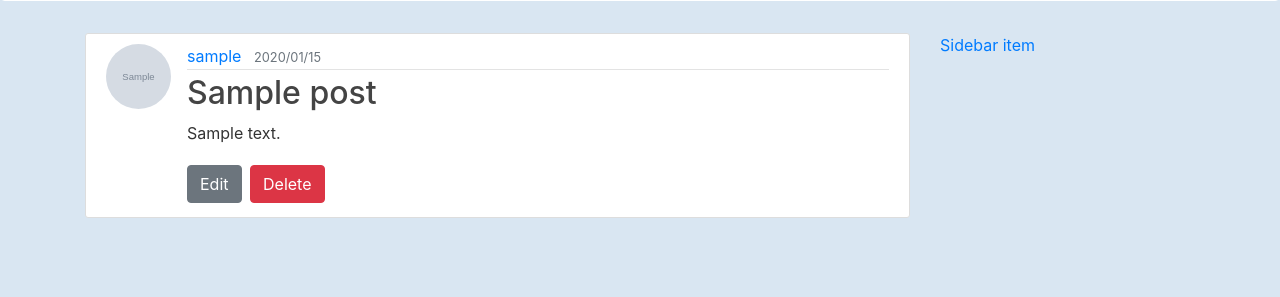
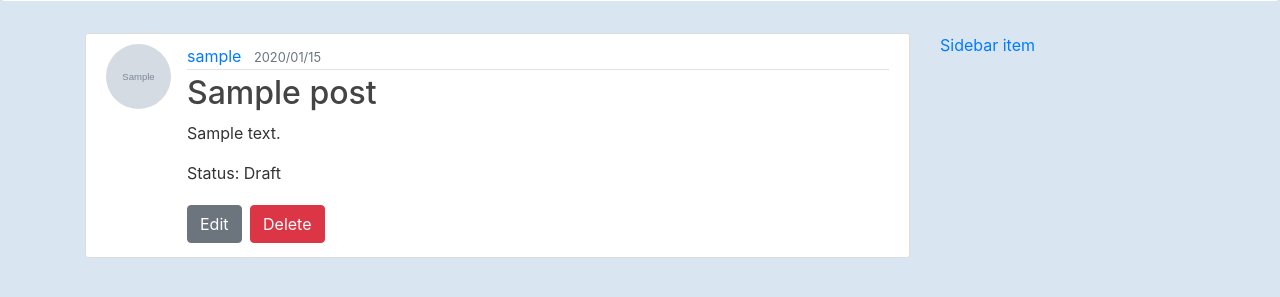
Before and after one commit to blazejosojca/flask_blog, a Flask app: page /post/1 in a window 1280 px wide. Shown: the part 170-467 px from the top of the page. Run offline with Flask 2, Linux system fonts and the light colour scheme; a user stored in the database is signed in; tables that the repository leaves empty hold one stand-in row (values such as "Sample post"); grey boxes marked "Sample" are stand-in pictures; some libraries are stand-ins or nearby versions.

Commit message:
added post status option to display posts

```diff
--- a/app/auth/routes.py
+++ b/app/auth/routes.py
@@ -82,6 +82,7 @@ def user_update():
         current_user.username = form.username.data
         current_user.email = form.email.data
         current_user.about_me = form.about_me.data
+
         db.session.commit()
         flash(_l("Your change has been saved!"), 'info')
         return redirect(url_for('auth.user_update'))
--- a/app/main/routes.py
+++ b/app/main/routes.py
@@ -22,7 +22,7 @@ def before_request():
 @bp.route("/home", methods=['GET', 'POST'])
 def home():
     page = request.args.get('page', 1, type=int)
-    query = Post.query.order_by(Post.date_posted.desc())
+    query = Post.query.filter(Post.status==Post.PUBLIC_STATUS).order_by(Post.date_posted.desc())
     posts = query.paginate(page=page, per_page=5)
     return render_template('main/home.html', title='Home', posts=posts)
 
--- a/app/models.py
+++ b/app/models.py
@@ -12,12 +12,6 @@ from werkzeug.security import (generate_password_hash,
 def load_user(user_id):
     return User.query.get(int(user_id))
 
-
-post_tags = db.Table(
-    'post_tags',
-    db.Column('tag_id', db.Integer, db.ForeignKey('tag.id')),
-    db.Column('post_id', db.Integer, db.ForeignKey('post.id'))
-)
 
 class User(UserMixin, db.Model):
     id = db.Column(db.Integer, primary_key=True)
@@ -57,28 +51,27 @@ def verify_reset_password_token(token):
 
 class Post(db.Model):
     __searchable__ = ['body']
-    STATUS_PUBLIC = 0
-    STATUS_DRAFT = 1
-    STATUS_DELETED = 2
+    PUBLIC_STATUS = 0
+    DRAFT_STATUS = 1
+    DELETED_STATUS = 2
+
     id = db.Column(db.Integer, primary_key=True)
     title = db.Column(db.String(100), nullable=False)
     date_posted = db.Column(db.DateTime, nullable=False,
                             default=datetime.utcnow)
     content = db.Column(db.Text, nullable=False)
     user_id = db.Column(db.Integer, db.ForeignKey('user.id'), nullable=False)
-    status =  db.Column(db.SmallInteger, default=STATUS_PUBLIC)
-    tags = db.relationship('Tag', secondary=post_tags,
-                           backref=db.backref('posts', lazy='dynamic'))
+    status =  db.Column(db.SmallInteger, default=DRAFT_STATUS)
+
+    def display_post_status(self):
+        if self.status == self.PUBLIC_STATUS:
+            output = 'Public'
+        elif self.status == self.DRAFT_STATUS:
+            output = 'Draft'
+        else:
+            output = 'Deleted'
+        return output
 
 
     def __repr__(self):
         return '<Post - {0}, {1}>'.format(self.title, self.date_posted)
-
-
-class Tag(db.Model):
-    id = db.Column(db.Integer, primary_key=True)
-    name = db.Column(db.String(64))
-    slug = db.Column(db.String(64), unique=True)
-
-    def __repr__(self):
-        return '<Tag {}>'.format(self.name)
--- a/app/posts/routes.py
+++ b/app/posts/routes.py
@@ -4,7 +4,7 @@ from flask_babel import _
 from werkzeug.utils import redirect
 
 from app import db
-from app.models import Post, Tag
+from app.models import Post, User
 from app.posts import bp
 from app.posts.forms import PostForm
 
@@ -41,12 +41,14 @@ def post_update(post_id):
         post.title = form.title.data
         post.content = form.content.data
         post.status = form.status.data
+        db.session.add(post)
         db.session.commit()
         flash(_('Post has been updated!'), 'success')
         return redirect(url_for('posts.post_view', post_id=post.id))
     elif request.method == 'GET':
         form.title.data = post.title
         form.content.data = post.content
+        form.status.data = post.status
     return render_template('posts/create_post.html', title='Update Post', form=form, legend='Update Post')
 
 
@@ -56,13 +58,23 @@ def post_delete(post_id):
     post = Post.query.get_or_404(post_id)
     if post.author != current_user:
         abort(403)
-    post.status = Post.STATUS_DELETED
+    post.status = Post.DELETED_STATUS
     db.session.add(post)
     db.session.commit()
     flash(_('Post has been deleted'))
     return redirect(url_for('main.home'))
 
-@bp.route('/post/tags', methods=['POST','GET'])
-@login_required
-def tags():
-    pass
+
+@bp.route('/post/<username>', methods=['GET'])
+def list_posts_per_user_public(username):
+    page = request.args.get('page', 1, type=int)
+    user = User.query.filter_by(username=username).first_or_404()
+    # order_by(Post.date_posted.desc())
+    posts = Post.query.filter_by(user_id=user.id)\
+        .order_by(Post.date_posted.desc())\
+        .paginate(page=page, per_page=5)
+    image_file = url_for('static', filename='profile_pics/' + current_user.image_file)
+    return render_template('auth/user_details.html',
+                           user=user, posts=posts,
+                           title='User details',
+                           image_file=image_file)
--- a/app/templates/posts/_post.html
+++ b/app/templates/posts/_post.html
@@ -11,6 +11,7 @@
             </h2>
             <br>
                 <span id="content{{ post.id }}">{{ post.content }}</span>
+                <p>Status: {{ post.display_post_status() }}</p>
         </div>
     </article>
 {% endblock content%}
--- a/app/templates/posts/create_post.html
+++ b/app/templates/posts/create_post.html
@@ -11,6 +11,8 @@
             {{ field.label(class='col-sm-3 control-label') }}
                 <div class="col-sm-9">
                 {{ field(class='form-control') }}
+                    {% if field.description %} <span class="help-block">{{ field.description|safe }}</span>
+                    {% endif %}
                     {% for error in field.errors %} <span class="help-block">{{ error }}</span>
                     {% endfor %}
             </div>
@@ -19,7 +21,7 @@
     {% endfor %}
     <div class="form-group">
         <div class="col-sm-offset-3 col-sm-9">
-            <button type="submit" class="btn btn-primary">Create</button>
+            <button type="submit" class="btn btn-primary">Done</button>
             <a class="btn btn-warning" href="{{ url_for('main.home')
 }}"> Cancel</a>
         </div>
--- a/app/templates/posts/post_details.html
+++ b/app/templates/posts/post_details.html
@@ -6,12 +6,14 @@
             <div class="article-metadata">
                 <a href="" class="mr-2">{{ post.author.username }}</a>
                 <small class="text-muted">{{ post.date_posted.strftime('%Y/%m/%d') }}</small>
+
             </div>
             <h2><a href="{{url_for('posts.post_view', post_id=post.id) }}" class="article-title">{{ post.title }}</a></h2>
             <p class="article-content">{{ post.content }}</p>
             {% if post.author == current_user %}
+            <p>Status: {{ post.display_post_status() }}</p>
             <div>
-                <button class="btn btn-secondary" href="{{ url_for('posts.post_update', post_id = post.id) }}">{{ _('Edit') }}</button>
+                <a class="btn btn-secondary" href="{{ url_for('posts.post_update', post_id = post.id) }}">{{ _('Edit') }}</a>
 
                 <button type="button" class="btn btn-danger btn-small m-1" data-toggle="modal" data-target="#deleteModal">{{ _('Delete') }}</button>
             </div>
@@ -31,7 +33,7 @@
           </div>
 
           <div class="modal-footer">
-            <button type="button" class="btn btn-secondary" data-dismiss="modal">_('Cancel')</button>
+            <button type="button" class="btn btn-secondary" data-dismiss="modal">{{_('Cancel')}}</button>
               <form action="{{ url_for('posts.post_delete', post_id=post.id) }}" method="POST">
                   <input class="btn btn-danger" type="submit" value="Delete">
               </form>
```
Also changed, not shown: app/posts/forms.py (+4 -4 lines).
